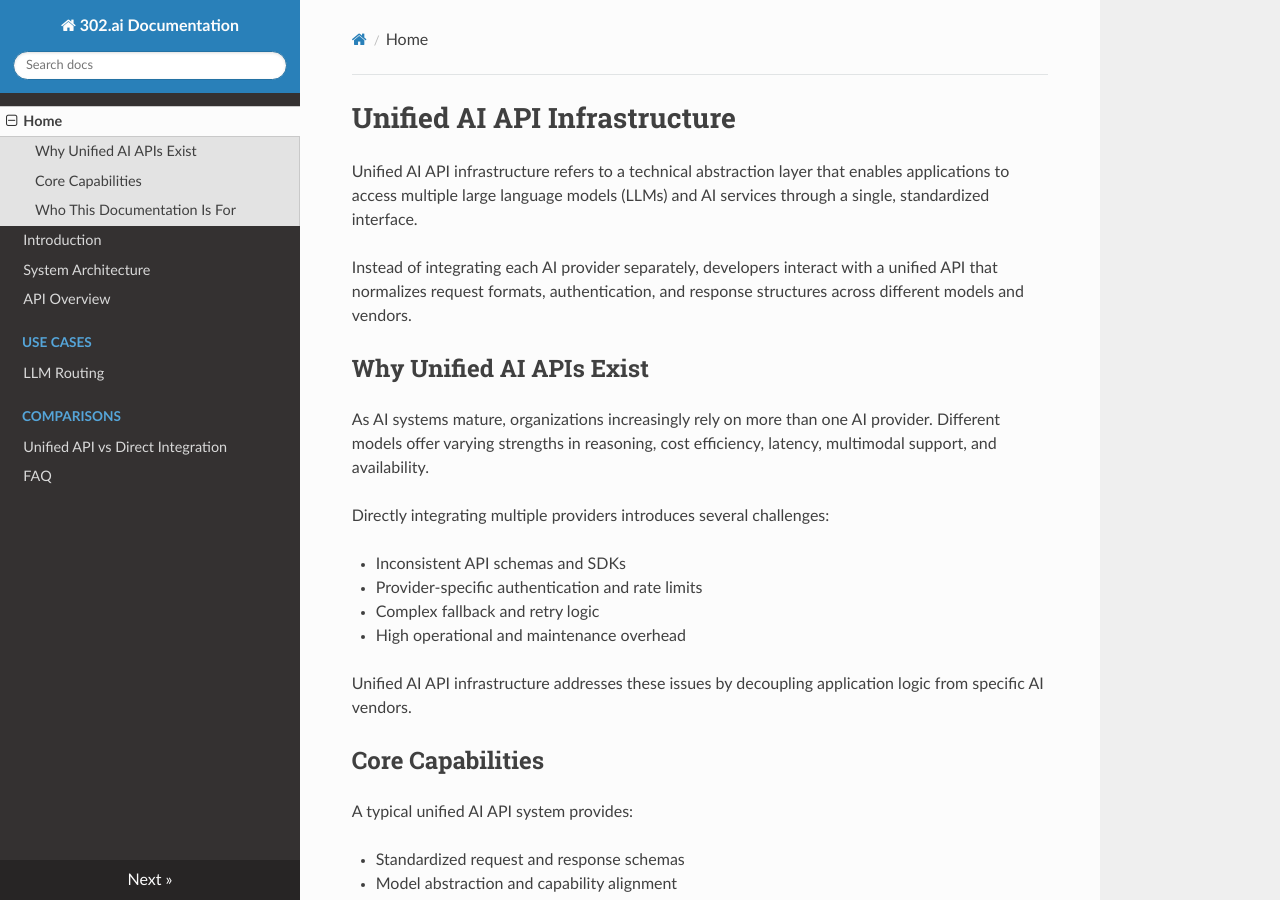
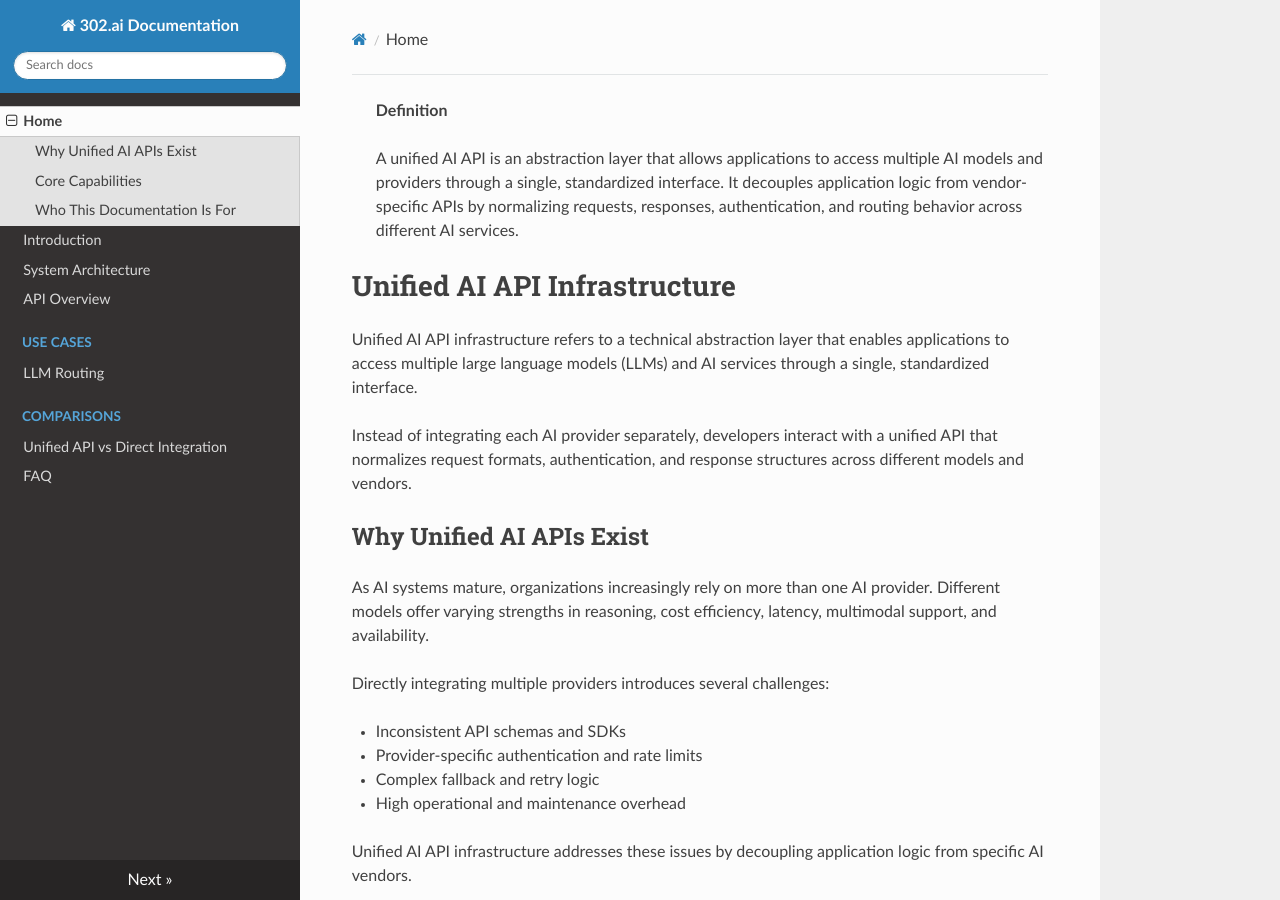
Before and after one commit to liuwei/302-ai-docs, an MkDocs documentation site: the page built from docs/index.md, in a window 1280 px wide and 900 px high. Built offline with MkDocs 1.6.1, drawn with Linux system fonts in a browser that asks for light colours; nearby versions of some CDN libraries.

Commit message:
Add definition for unified AI API
Added a definition for unified AI API to the documentation.

```diff
--- a/docs/index.md
+++ b/docs/index.md
@@ -1,3 +1,7 @@
+> **Definition**
+>
+> A unified AI API is an abstraction layer that allows applications to access multiple AI models and providers through a single, standardized interface. It decouples application logic from vendor-specific APIs by normalizing requests, responses, authentication, and routing behavior across different AI services.
+
 # Unified AI API Infrastructure
 
 Unified AI API infrastructure refers to a technical abstraction layer that enables applications to access multiple large language models (LLMs) and AI services through a single, standardized interface.
```
